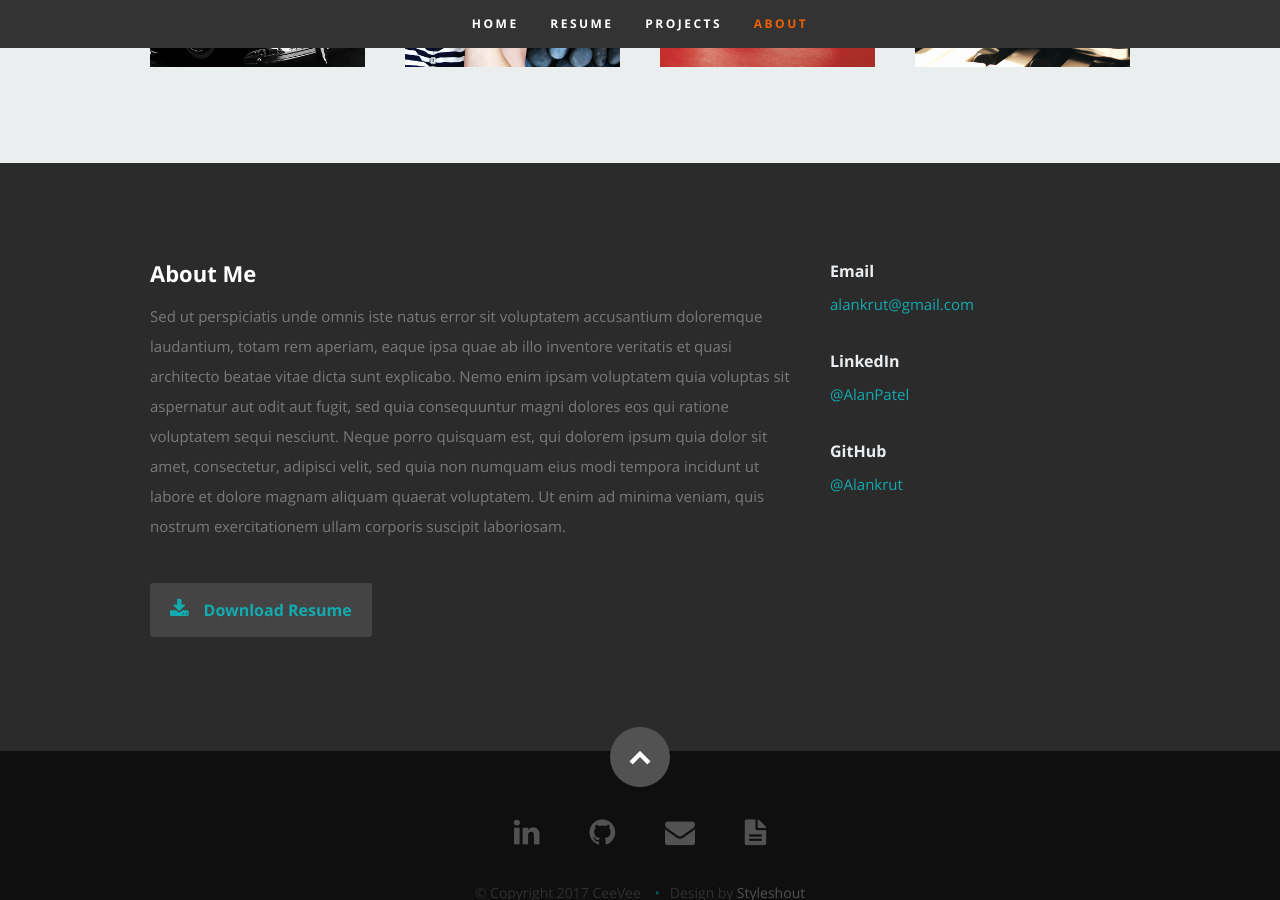
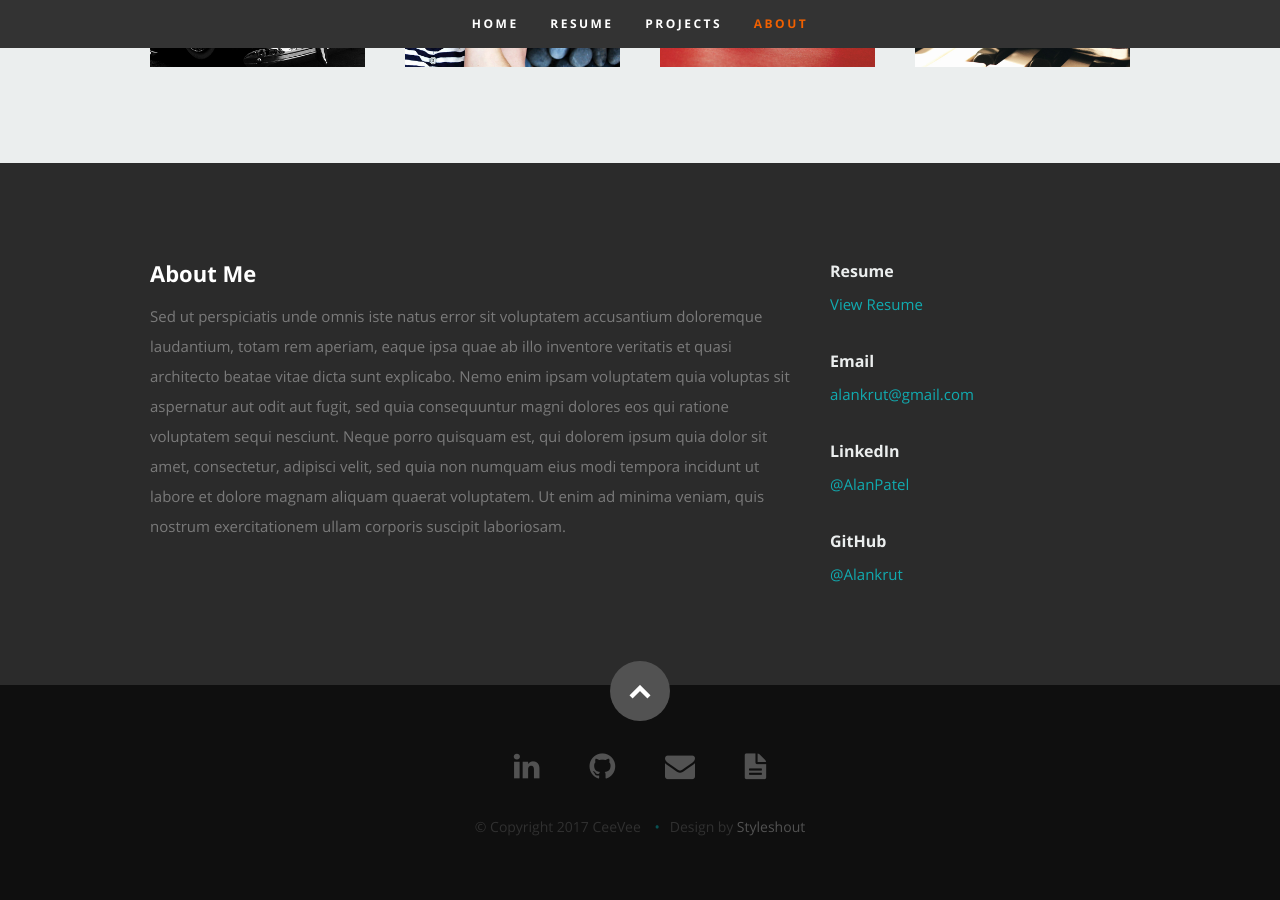
Before and after one commit to Alankrut/alankrut.github.io, a Jekyll site: the page index.html, which Jekyll copies as it is, in a window 1280 px wide and 900 px high, scrolled down 3503 px. Built offline with Jekyll 4.4.1, drawn with Linux system fonts in a browser that asks for light colours; nearby versions of some CDN libraries.

```diff
--- a/index.html
+++ b/index.html
@@ -408,17 +408,15 @@
                     Sed ut perspiciatis unde omnis iste natus error sit voluptatem accusantium doloremque laudantium, totam rem aperiam, eaque ipsa quae ab illo inventore veritatis et quasi architecto beatae vitae dicta sunt explicabo. Nemo enim ipsam voluptatem quia voluptas sit aspernatur aut odit aut fugit, sed quia consequuntur magni dolores eos qui ratione voluptatem sequi nesciunt. Neque porro quisquam est, qui dolorem ipsum quia dolor sit amet, consectetur, adipisci velit, sed quia non numquam eius modi tempora incidunt ut labore et dolore magnam aliquam quaerat voluptatem. Ut enim ad minima veniam, quis nostrum exercitationem ullam corporis suscipit laboriosam.
                 </p>
 
-                <div class="row">
-                    <div class="columns download">
-                        <p>
-                            <a href="Resume.pdf" target="_blank" class="button"><i class="fa fa-download"></i>Download Resume</a>
-                        </p>
-                    </div>
-                </div> <!-- end row -->
             </div> <!-- end .main-col -->
 
             <aside class="four columns footer-widgets">
                 <div class="widget widget_contact">
+                    <h4>Resume</h4>
+                    <p class="address">
+                        <a href="Resume.pdf" target="_blank">View Resume</a>
+                    </p>
+
                     <h4>Email</h4>
                     <p class="address">
                         <a href="mailto:alankrut@gmail.com">alankrut@gmail.com</a>
```
Also changed, not shown: images/2.jpg (added), 1 other file.
